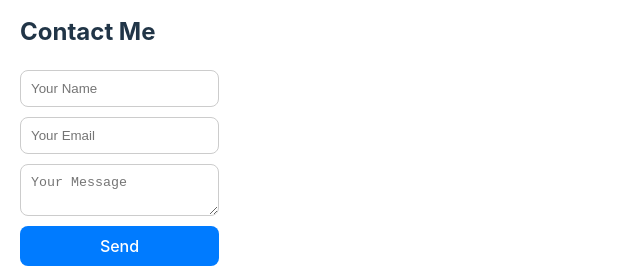
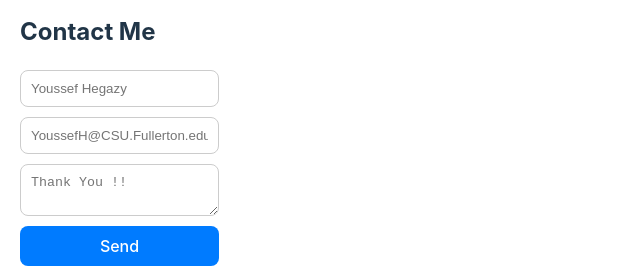
Before and after one commit to Dx-Machina/My-Portfolio, a React (Vite) app: page /contact in a window 1280 px wide. Shown: the part 292-560 px from the top of the page, without its empty margins (0-640 px from the left). Built offline with nearby package versions, Linux system fonts and the light colour scheme.

Commit message:
Added some skills, and projects

```diff
--- a/src/components/Contact.jsx
+++ b/src/components/Contact.jsx
@@ -23,9 +23,9 @@
     <div className="contact">
       <h2>Contact Me</h2>
       <form onSubmit={handleSubmit}>
-        <input type="text" name="name" placeholder="Your Name" value={formData.name} onChange={handleChange} required />
-        <input type="email" name="email" placeholder="Your Email" value={formData.email} onChange={handleChange} required />
-        <textarea name="message" placeholder="Your Message" value={formData.message} onChange={handleChange} required></textarea>
+        <input type="text" name="name" placeholder="Youssef Hegazy" value={formData.name} onChange={handleChange} required />
+        <input type="email" name="email" placeholder="YoussefH@CSU.Fullerton.edu" value={formData.email} onChange={handleChange} required />
+        <textarea name="message" placeholder="Thank You !!" value={formData.message} onChange={handleChange} required></textarea>
         <button type="submit">Send</button>
       </form>
     </div>
```
Also changed, not shown: src/components/Footer.jsx (deleted).
